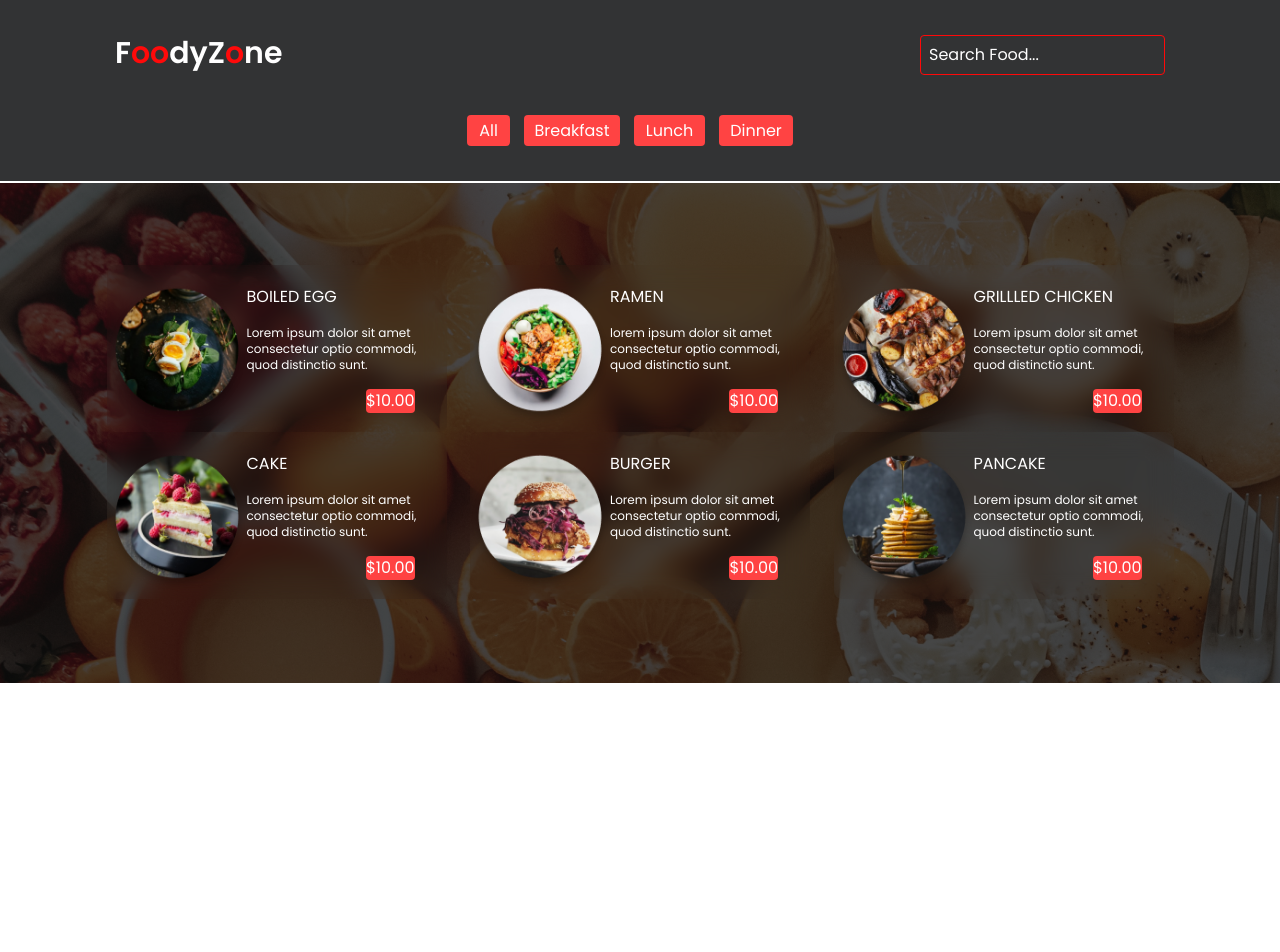
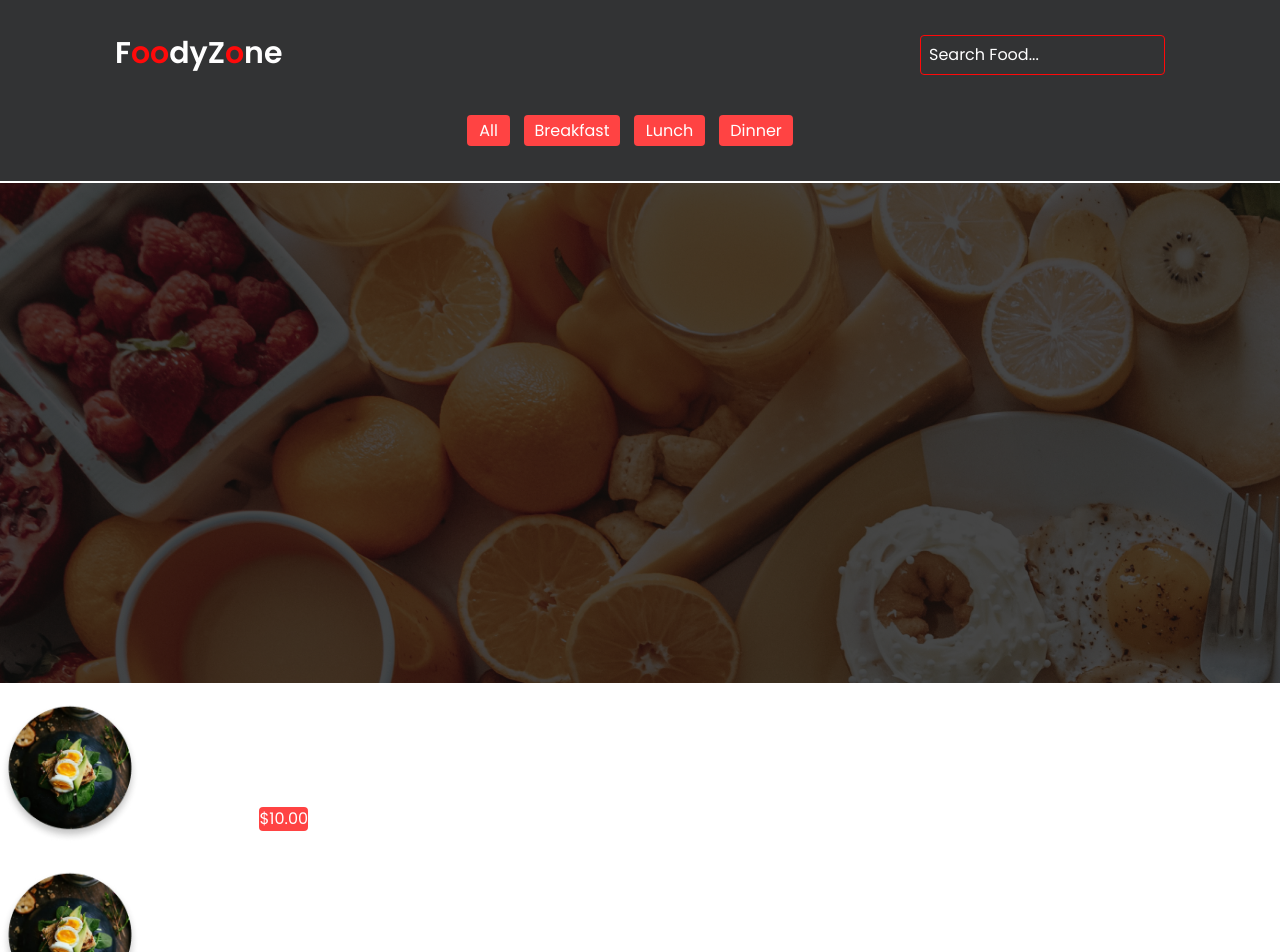
Before and after one commit to abhiraj-singh0/react-tailwind-practice, a React (Vite) app in the folder project4/: page / in a window 1280 px wide. Shown: the top 952 px of the page. Before the commit the page ends 800 px from the top, so only its background shows below. Built offline with nearby package versions, Linux system fonts and the light colour scheme.

Commit message:
added some design

```diff
--- a/project4/src/App.jsx
+++ b/project4/src/App.jsx
@@ -1,9 +1,17 @@
 import Home from "./COMPONENTS/Home"
+import Box from "./COMPONENTS/Box"
 
 function App() {
   return(
     <>
     <Home/>
+    <Box title = "BOILED EGG" name = "lorem ipsum dolor sit amet consectetur optio commodi quod distinctio sunt."/>
+    <Box title = "BOILED EGG" name = "lorem ipsum dolor sit amet consectetur optio commodi quod distinctio sunt."/>
+    <Box title = "BOILED EGG" name = "lorem ipsum dolor sit amet consectetur optio commodi quod distinctio sunt."/>
+    <Box title = "BOILED EGG" name = "lorem ipsum dolor sit amet consectetur optio commodi quod distinctio sunt."/>
+    <Box title = "BOILED EGG" name = "lorem ipsum dolor sit amet consectetur optio commodi quod distinctio sunt."/>
+    <Box title = "PANCAKE" name = "lorem ipsum dolor sit amet consectetur optio commodi quod distinctio sunt."/>
+
     </>
   )
 }
--- /dev/null
+++ b/project4/src/COMPONENTS/Box.jsx
@@ -0,0 +1,22 @@
+import React from "react";
+
+export default function Box({ title }) {
+    const divhw = "w-85 h-41.75";
+    const styles =
+    "text-white rounded-sm flex justify-center items-center bg-[#ff4343]";
+  return (
+    <div className={`${divhw} bg-transparent backdrop-blur-md rounded-lg flex`}>
+      <img src="/images/Ellipse 1.png" className="w-35 h-35 mt-5" />
+      <div className="flex flex-col gap-4">
+        <h3 className="text-white mt-5">{title}</h3>
+        <p className="text-xs text-white">
+          Lorem ipsum dolor sit amet consectetur optio commodi, quod distinctio
+          sunt.
+        </p>
+        <div className="w-42 flex justify-end">
+          <button className={styles}>$10.00</button>
+        </div>
+      </div>
+    </div>
+  );
+}
--- a/project4/src/COMPONENTS/Home.jsx
+++ b/project4/src/COMPONENTS/Home.jsx
@@ -1,4 +1,4 @@
-function Home() {
+function Home({title, name}) {
   const styles =
     "text-white rounded-sm flex justify-center items-center bg-[#ff4343]";
   const spanstyle = "text-white";
@@ -37,77 +37,7 @@ function Home() {
         </div>
       </div>
       <div className="bg-[url(/images/bg.png)] w-full h-125.5 flex flex-col justify-center items-center">
-        <div className="flex w-266.75 justify-between">
-            <div className={`${divhw} bg-transparent backdrop-blur-md rounded-lg flex`}>
-                <img src="/images/Ellipse 1.png" className="w-35 h-35 mt-5"/>
-                <div className="flex flex-col gap-4">
-                    <h3 className="text-white mt-5">BOILED EGG</h3>
-                    <p className="text-xs text-white">Lorem ipsum dolor sit amet consectetur
-                         optio commodi, quod distinctio sunt.</p>
-                    <div className="w-42 flex justify-end">
-                        <button className={styles}>$10.00</button>
-                    </div>
-                </div>
-            </div>
-            <div className={`${divhw} bg-transparent backdrop-blur-md rounded-lg flex`}>
-                <img src="/images/Ellipse 1 (1).png" className="w-35 h-35 mt-5"/>
-                <div className="flex flex-col gap-4">
-                    <h3 className="text-white mt-5">RAMEN</h3>
-                    <p className="text-xs text-white">lorem ipsum dolor sit amet consectetur
-                         optio commodi, quod distinctio sunt.</p>
-                    <div className="w-42 flex justify-end">
-                        <button className={styles}>$10.00</button>
-                    </div>
-                </div>
-            </div>
-            <div className={`${divhw} bg-transparent backdrop-blur-md rounded-lg flex`}>
-                <img src="/images/Ellipse 1 (2).png" className="w-35 h-35 mt-5"/>
-                <div className="flex flex-col gap-4">
-                    <h3 className="text-white mt-5">GRILLLED CHICKEN</h3>
-                    <p className="text-xs text-white">Lorem ipsum dolor sit amet consectetur
-                         optio commodi, quod distinctio sunt.</p>
-                    <div className="w-42 flex justify-end">
-                        <button className={styles}>$10.00</button>
-                    </div>
-                </div>
-            </div>
         </div>
-        <div className="flex w-266.75 justify-between">
-            <div className={`${divhw} bg-transparent backdrop-blur-md rounded-lg flex`}>
-                <img src="/images/Ellipse 1 (3).png" className="w-35 h-35 mt-5"/>
-                <div className="flex flex-col gap-4">
-                    <h3 className="text-white mt-5">CAKE</h3>
-                    <p className="text-xs text-white">Lorem ipsum dolor sit amet consectetur
-                         optio commodi, quod distinctio sunt.</p>
-                    <div className="w-42 flex justify-end">
-                        <button className={styles}>$10.00</button>
-                    </div>
-                </div>
-            </div>
-            <div className={`${divhw} bg-transparent backdrop-blur-md rounded-lg flex`}>
-                <img src="/images/Ellipse 1 (4).png" className="w-35 h-35 mt-5"/>
-                <div className="flex flex-col gap-4">
-                    <h3 className="text-white mt-5">BURGER</h3>
-                    <p className="text-xs text-white">Lorem ipsum dolor sit amet consectetur
-                         optio commodi, quod distinctio sunt.</p>
-                    <div className="w-42 flex justify-end">
-                        <button className={styles}>$10.00</button>
-                    </div>
-                </div>
-            </div>
-            <div className={`${divhw} bg-transparent backdrop-blur-md rounded-lg flex`}>
-                <img src="/images/Ellipse 1 (5).png" className="w-35 h-35 mt-5"/>
-                <div className="flex flex-col gap-4">
-                    <h3 className="text-white mt-5">PANCAKE</h3>
-                    <p className="text-xs text-white">Lorem ipsum dolor sit amet consectetur
-                         optio commodi, quod distinctio sunt.</p>
-                    <div className="w-42 flex justify-end">
-                        <button className={styles}>$10.00</button>
-                    </div>
-                </div>
-            </div>
-        </div>
-      </div>
     </div>
   );
 }
```
